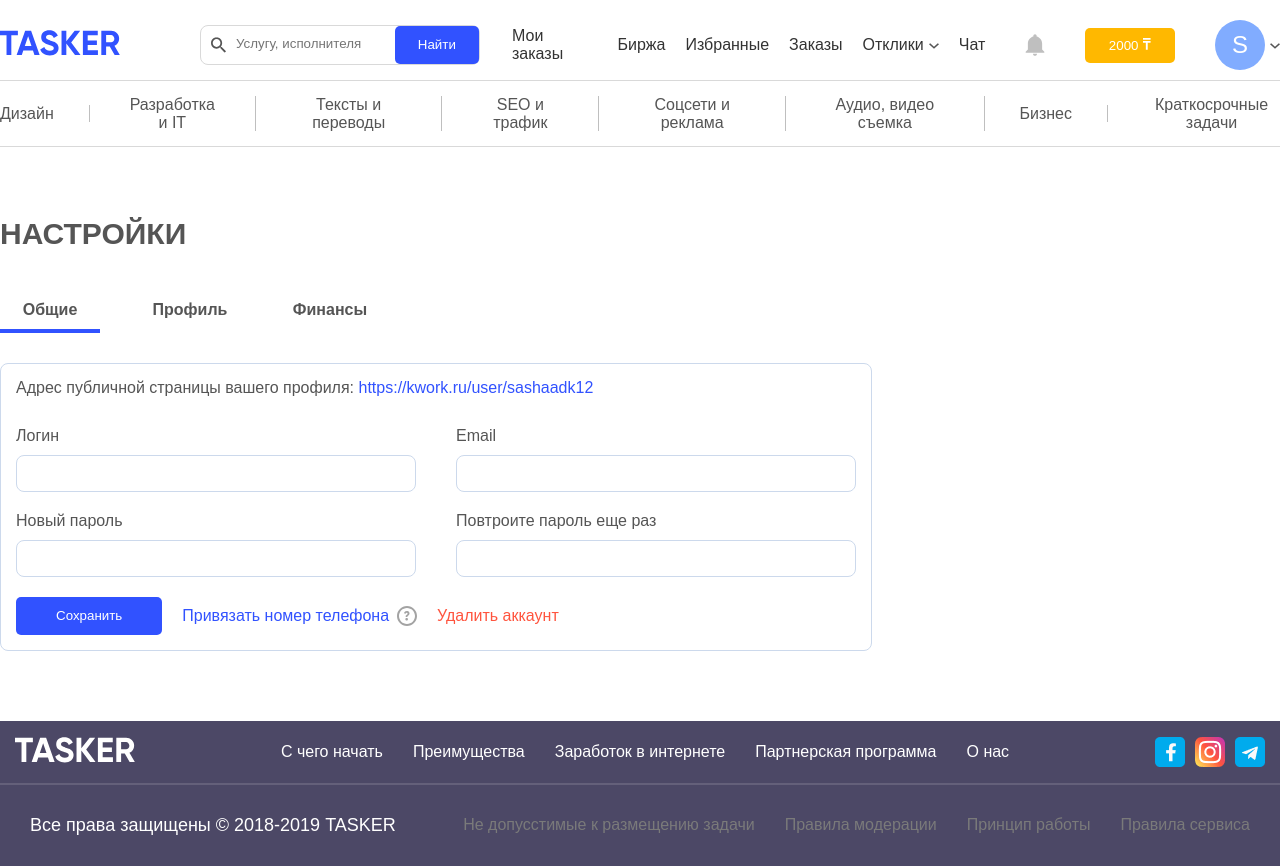
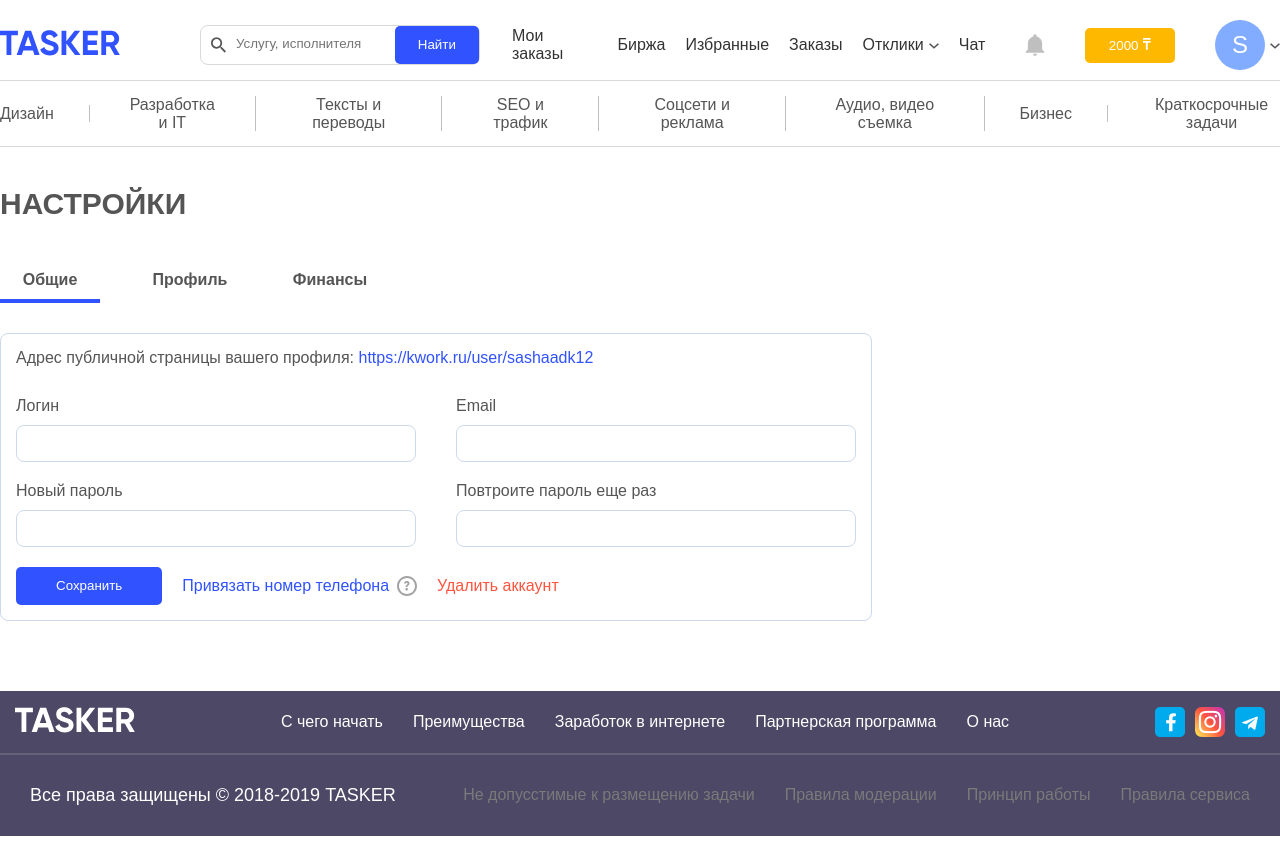
Before and after one commit to dfmbrains/tasker, a React (Create React App) app: page /myProfile/settings in a window 1280 px wide. After the commit the page ends 836 px from the top, so only its background shows below. Built offline with nearby package versions, Linux system fonts and the light colour scheme; a web font is replaced by a local one.

Commit message:
paddign fix

```diff
--- a/src/Pages/Settings/settings.scss
+++ b/src/Pages/Settings/settings.scss
@@ -36,7 +36,7 @@
   }
 
   &__main {
-    padding-top: 40px;
+    padding-top: 10px;
     width: 100%;
     min-height: calc(100vh - 159.60px - 145px);
     padding-bottom: 70px;
```
